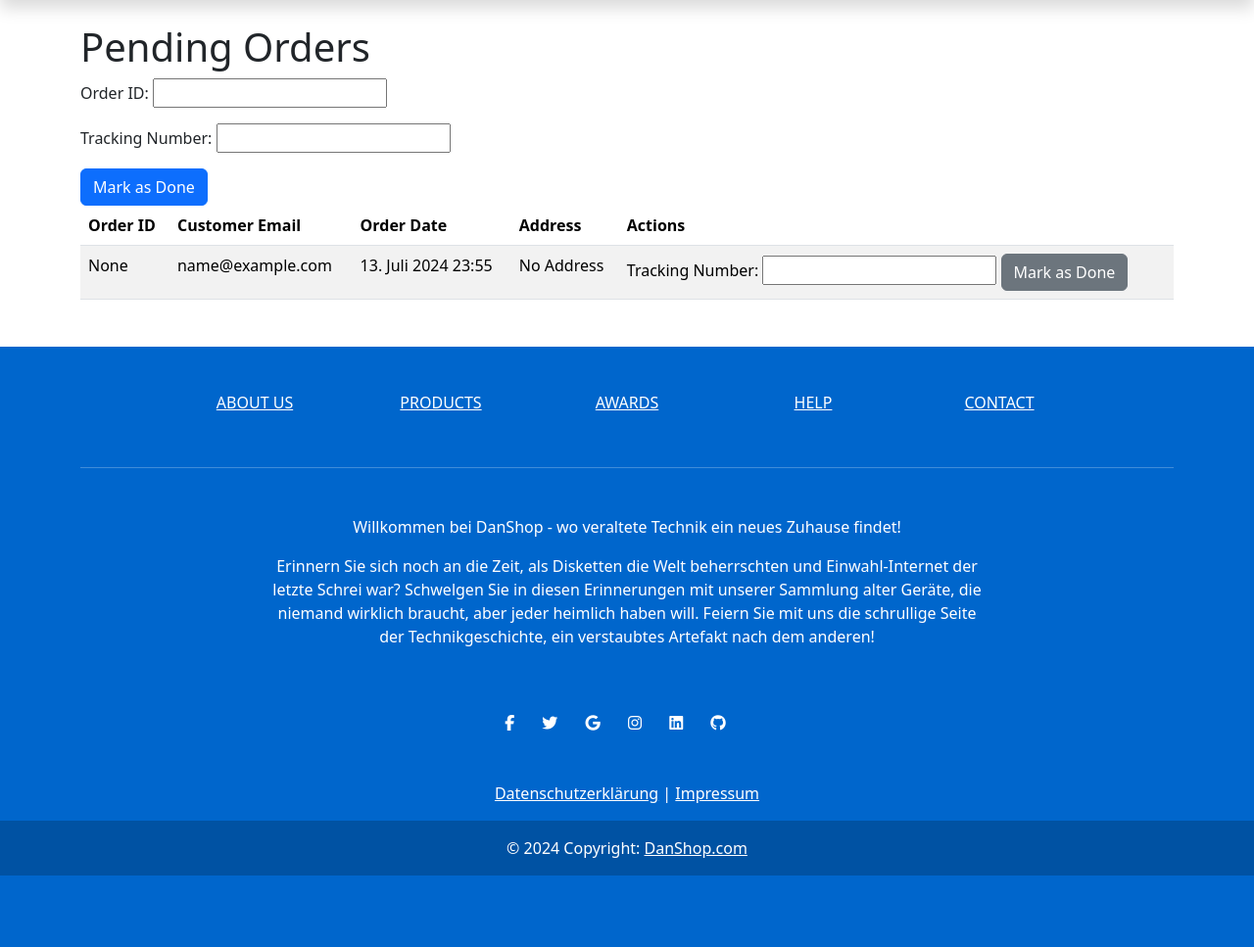
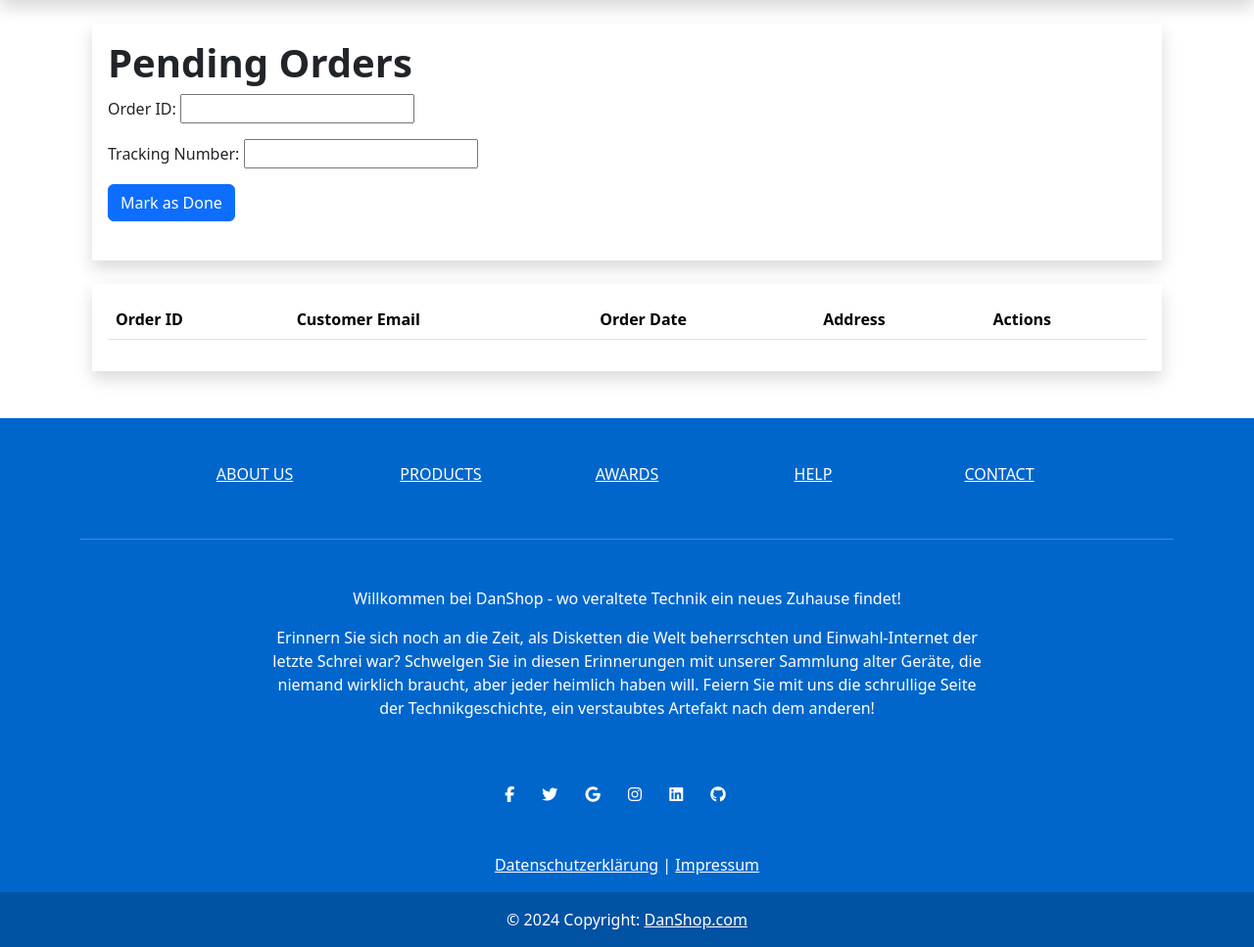
Before and after one commit to W45P85/webshop, a Django app: page /pending-orders/ in a window 1280 px wide. Shown: the part 98-1065 px from the top of the page at 98% size. Before the commit the page ends 992 px from the top, so only its background shows below. Run offline with Django 5.2, Linux system fonts and the light colour scheme; a user stored in the database is signed in; tables that the repository leaves empty hold one stand-in row (values such as "Sample post"); grey boxes marked "Sample" are stand-in pictures; lists and menus that the app fills with data are empty; some libraries are stand-ins or nearby versions.

Commit message:
bugfixing pending orders (view and template)

```diff
--- a/shop/templates/shop/pending_orders.html
+++ b/shop/templates/shop/pending_orders.html
@@ -1,36 +1,47 @@
 {% extends "shop/index.html" %}
 {% load static %}
 
+{% block content %}
+<div class="container mt-4">
+    <div class="row">
+        <!-- Überschrift und Suchformular -->
+        <div class="col-12 mb-4">
+            <div class="shadow p-3">
+                <h1 class="fw-bold">Pending Orders</h1>
 
-{% block content %}
-  <h1>Pending Orders</h1>
-
-  <form method="post">
+                <form method="post" class="mb-4">
                     {% csrf_token %}
                     {{ form.as_p }}
                     <button type="submit" class="btn btn-primary">Mark as Done</button>
                 </form>
+            </div>
+        </div>
 
-  <table class="table table-striped">
+        <!-- Tabelle für große Bildschirme -->
+        <div class="col-12">
+            <div class="shadow p-3">
+                <div class="d-none d-lg-block">
+                    <div class="table-responsive">
+                        <table class="table table-striped table-hover">
                             <thead>
                                 <tr>
-        <th>Order ID</th>
-        <th>Customer Email</th>
-        <th>Order Date</th>
-        <th>Address</th>
-        <th>Actions</th>
+                                    <th scope="col">Order ID</th>
+                                    <th scope="col">Customer Email</th>
+                                    <th scope="col">Order Date</th>
+                                    <th scope="col">Address</th>
+                                    <th scope="col">Actions</th>
                                 </tr>
                             </thead>
                             <tbody>
                                 {% for order in orders %}
                                 <tr>
-          <td>{{ order.order_id }}</td>
+                                    <td><a href="{% url 'order' id=order.order_id %}">{{ order.order_id }}</a></td>
                                     <td>{{ order.customer.user.email }}</td>
                                     <td>{{ order.order_date }}</td>
                                     <td>
                                         {% with address=order.address_set.first %}
                                             {% if address %}
-                {{ address.address }}, {{ address.zipcode }}, {{ address.city }}, {{ address.country }}
+                                                {{ address.address }}<br>{{ address.zipcode }}<br>{{ address.city }}<br>{{ address.country }}
                                             {% else %}
                                                 No Address
                                             {% endif %}
@@ -38,7 +49,7 @@
                                     </td>
                                     <td>
                                         <!-- Button to select this order for completion -->
-            <form method="post" action="{% url 'pending_orders' %}">
+                                        <form method="post" action="{% url 'pending_orders' %}" class="d-inline">
                                             {% csrf_token %}
                                             <input type="hidden" name="order_id" value="{{ order.order_id }}">
                                             {{ form.tracking_number.label_tag }}
@@ -50,4 +61,49 @@
                                 {% endfor %}
                             </tbody>
                         </table>
+                    </div>
+                </div>
+
+                <!-- Kartenansicht für kleine Bildschirme -->
+                <div class="d-block d-lg-none">
+                    {% if orders %}
+                        <div class="row">
+                            {% for order in orders %}
+                            <div class="col-12 mb-4">
+                                <div class="card h-100">
+                                    <div class="card-body">
+                                        <h5 class="card-title"><a href="{% url 'order' id=order.order_id %}">{{ order.order_id }}</a></h5>
+                                        <p class="card-text"><strong>Customer Email:</strong> {{ order.customer.user.email }}</p>
+                                        <p class="card-text"><strong>Order Date:</strong> {{ order.order_date }}</p>
+                                        <p class="card-text"><strong>Address:</strong>
+                                            {% with address=order.address_set.first %}
+                                                {% if address %}
+                                                    {{ address.address }}, {{ address.zipcode }}, {{ address.city }}, {{ address.country }}
+                                                {% else %}
+                                                    No Address
+                                                {% endif %}
+                                            {% endwith %}
+                                        </p>
+                                        <form method="post" action="{% url 'pending_orders' %}" class="d-inline">
+                                            {% csrf_token %}
+                                            <input type="hidden" name="order_id" value="{{ order.order_id }}">
+                                            {{ form.tracking_number.label_tag }}
+                                            {{ form.tracking_number }}
+                                            <button type="submit" class="btn btn-secondary">Mark as Done</button>
+                                        </form>
+                                    </div>
+                                </div>
+                            </div>
+                            {% endfor %}
+                        </div>
+                    {% else %}
+                        <div class="alert alert-info" role="alert">
+                            No pending orders available.
+                        </div>
+                    {% endif %}
+                </div>
+            </div>
+        </div>
+    </div>
+</div>
 {% endblock %}
--- a/shop/views.py
+++ b/shop/views.py
@@ -628,8 +628,7 @@ def privacy(request):
 
 @login_required
 def pending_orders(request):
-    # Filter für Bestellungen, die "Pending" sind und eine Adresse haben
-    orders = Order.objects.filter(status='Pending').order_by('-order_date')
+    orders = Order.objects.filter(status='Pending', address__isnull=False).order_by('-order_date')
 
     if request.method == 'POST':
         form = TrackingNumberForm(request.POST)
```
Lines whose indentation alone changed are shown as unchanged.
